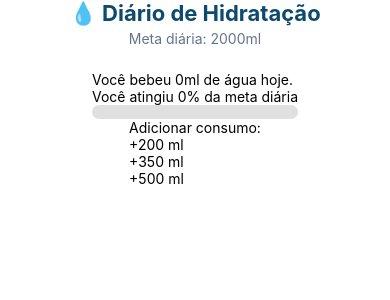
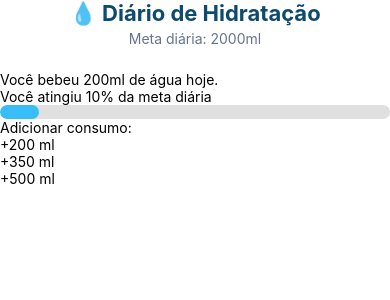
Before and after one commit to PietrogSouza/diario-hidratacao, a React Native app: screen / in a window 390 px wide. Shown: the top 300 px of the page. Built offline with nearby package versions, Linux system fonts and the light colour scheme.

Commit message:
feat: arrumando as variáveis e a waterProgress

```diff
--- a/App.jsx
+++ b/App.jsx
@@ -16,23 +16,16 @@ export default function App() {
   return (
     <SafeAreaProvider>
       <SafeAreaView>
-        <StatusBar barStyle={'dark-content'} />
-        <View style={styles.container}>
+        <StatusBar barStyle={'auto'} />
+        <View>
+
           <Header META={META} />
-          <WaterProgress consumed={consumed} meta={META} />
+          <WaterProgress consumed={200} meta={META} />
           <ActionButtons setConsumed={setConsumed} />
+
         </View>
       </SafeAreaView>
     </SafeAreaProvider>
   );
 
 }
-
-const styles = StyleSheet.create({
-  container: {
-    backgroundColor: '#ffffff',
-    alignItems: 'center',
-    justifyContent: 'center',
-  },
-
-});
--- a/src/components/WaterProgress.jsx
+++ b/src/components/WaterProgress.jsx
@@ -11,6 +11,7 @@ export default function WaterProgress({consumed, meta}) {
         <View style={styles.container}>
             <Text>Você bebeu {consumed}ml de água hoje.</Text>
             <Text>Você atingiu {porcentagem}% da meta diária</Text>
+
             <View style={styles.progressBarBackground}>
                 <View style={[styles.progressBarFill, { width: `${porcentagem}%`}]}></View>
             </View>
--- a/src/constants/colors.js
+++ b/src/constants/colors.js
@@ -1,8 +1,8 @@
 export const COLORS = {
     background: '#F0F9FF',
     cardBg: '#FFFFFF',
-    primary: '0284C7',
-    secondary: '38BDF8',
+    primary: '#0284C7',
+    secondary: '#38BDF8',
     textMain: '#0C4A6E',
     textMuted: '#64748B',
     danger: '#EF4444',
```
